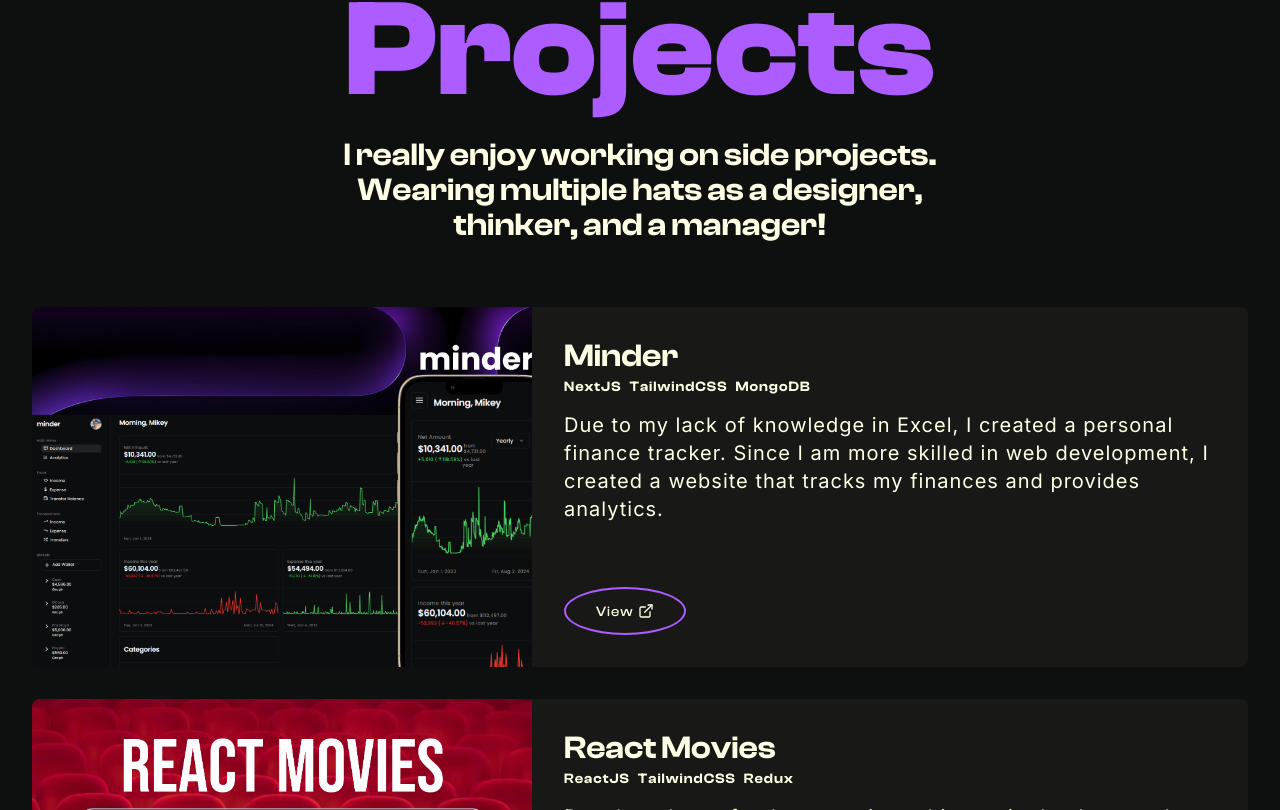
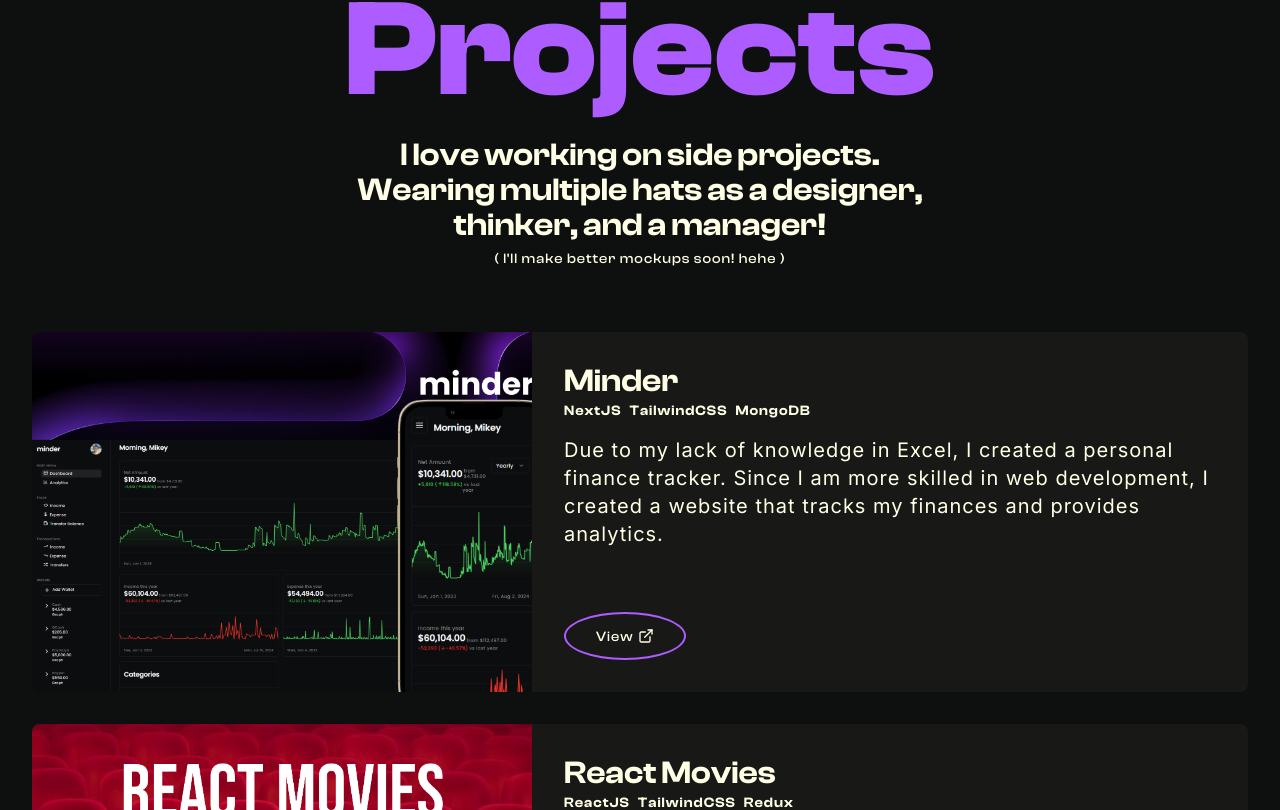
Before and after one commit to michaelcanonizado/michaelcanonizado, a Next.js app: page / in a window 1280 px wide. Shown: the part 2050-2860 px from the top of the page. Built offline with nearby package versions, Linux system fonts and the light colour scheme.

Commit message:
refactor: change reword <Projects/> heading

```diff
--- a/src/app/_sections/projects/index.tsx
+++ b/src/app/_sections/projects/index.tsx
@@ -1,7 +1,7 @@
 import { cn } from '@/lib/utils';
 import { ComponentBaseProps } from '@/types';
 
-import { TextDisplay, TextHeading } from '@/components/text';
+import { TextDisplay, TextHeading, TextSub } from '@/components/text';
 import Project, { ProjectType } from '@/app/_sections/projects/project';
 
 const projectsList: ProjectType[] = [
@@ -38,9 +38,12 @@ const Projects = ({ className }: ComponentBaseProps) => {
         </div>
         <div className='max-w-[600px]'>
           <TextHeading className='text-center'>
-            I really enjoy working on side projects. Wearing multiple hats as a
+            I love working on side projects. Wearing multiple hats as a
             designer, thinker, and a manager!
           </TextHeading>
+          <TextSub className='mt-xs text-center md:mt-sm'>
+            {"( I'll make better mockups soon! hehe )"}
+          </TextSub>
         </div>
       </div>
       <div className='flex flex-col gap-md md:gap-lg'>
```
